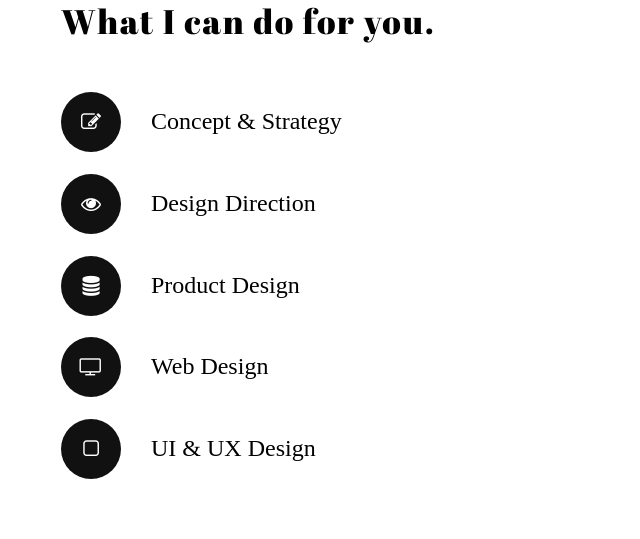
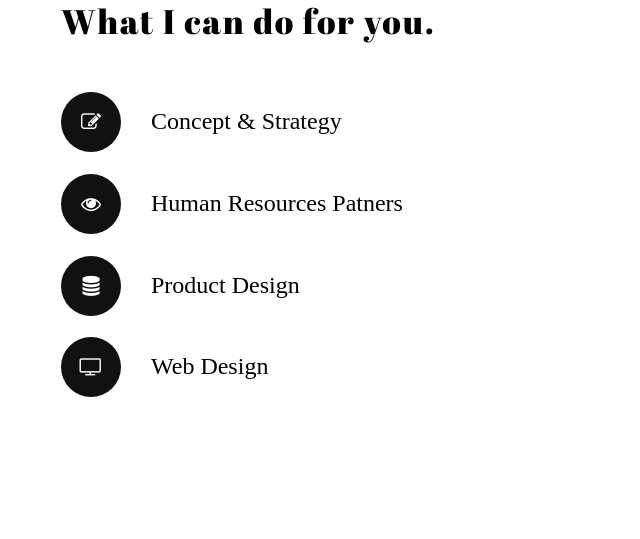
Before and after one commit to novaldaud/NovalDaud.github.io, a plain HTML site: page index.html in a window 1280 px wide. Shown: the part 1174-1713 px from the top of the page, without its empty margins (639-1279 px from the left). Drawn offline with Linux system fonts and the light colour scheme; a web font is replaced by a local one.

Commit message:
Update index.html

```diff
--- a/index.html
+++ b/index.html
@@ -128,10 +128,10 @@
 
 
                         <li class="scroll-animated-from-right"><i class="fa fa-pencil-square-o" aria-hidden="true"></i>Concept & Strategy</li>
-                        <li class="scroll-animated-from-right"><i class="fa fa-eye" aria-hidden="true"></i>Design Direction</li>
+                        <li class="scroll-animated-from-right"><i class="fa fa-eye" aria-hidden="true"></i>Human Resources Patners</li>
                         <li class="scroll-animated-from-right"><i class="fa fa-database" aria-hidden="true"></i>Product Design</li>
                         <li class="scroll-animated-from-right"><i class="fa fa-television" aria-hidden="true"></i>Web Design</li>
-                        <li class="scroll-animated-from-right"><i class="fa fa-square-o" aria-hidden="true"></i>UI & UX Design</li>
+
 
 
                     </ul>
```
